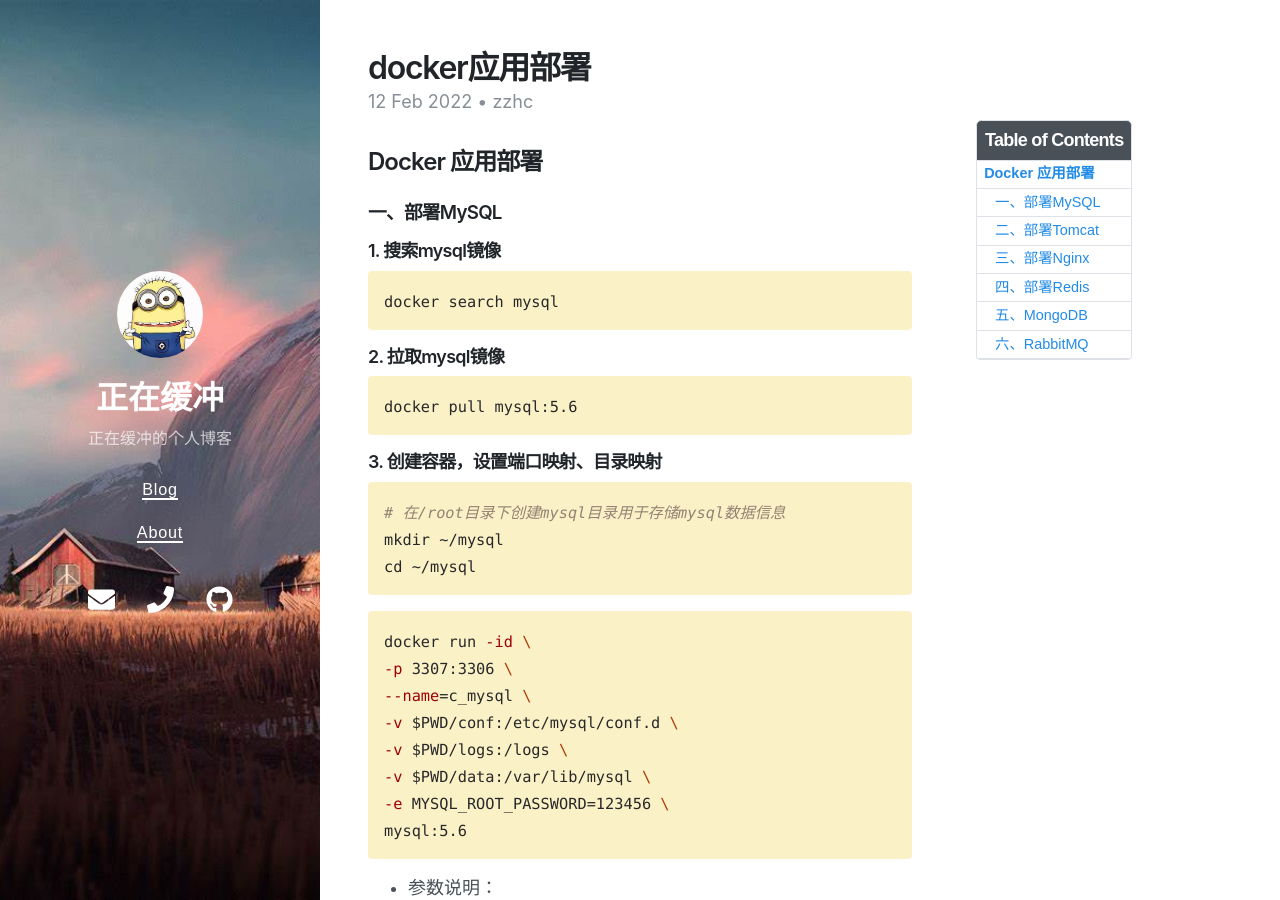
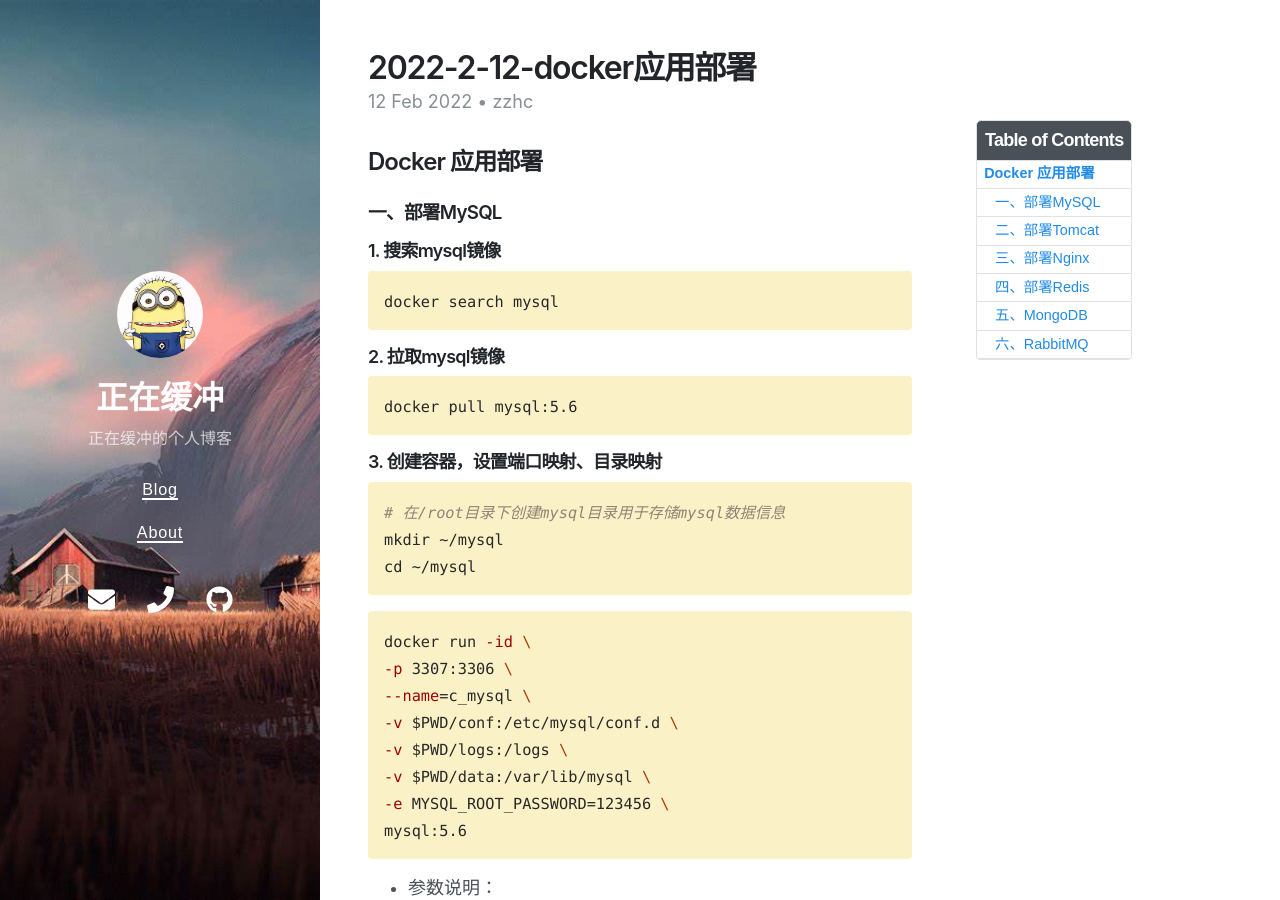
Before and after one commit to Zzhc3321/personal-blog.github.io, a Jekyll site: the page built from _posts/2022-02-12-docker应用部署.md, in a window 1280 px wide and 900 px high. Built offline with Jekyll 4.4.1, drawn with Linux system fonts in a browser that asks for light colours; nearby versions of some CDN libraries.

Commit message:
修改文件: _posts/2022-02-12-docker应用部署.md

```diff
--- a/_posts/2022-02-12-docker应用部署.md
+++ b/_posts/2022-02-12-docker应用部署.md
@@ -1,6 +1,6 @@
 ---
 layout: post
-title: docker应用部署
+title: 2022-2-12-docker应用部署
 tags: [docker,部署]
 category: Backend
 toc: true
```
